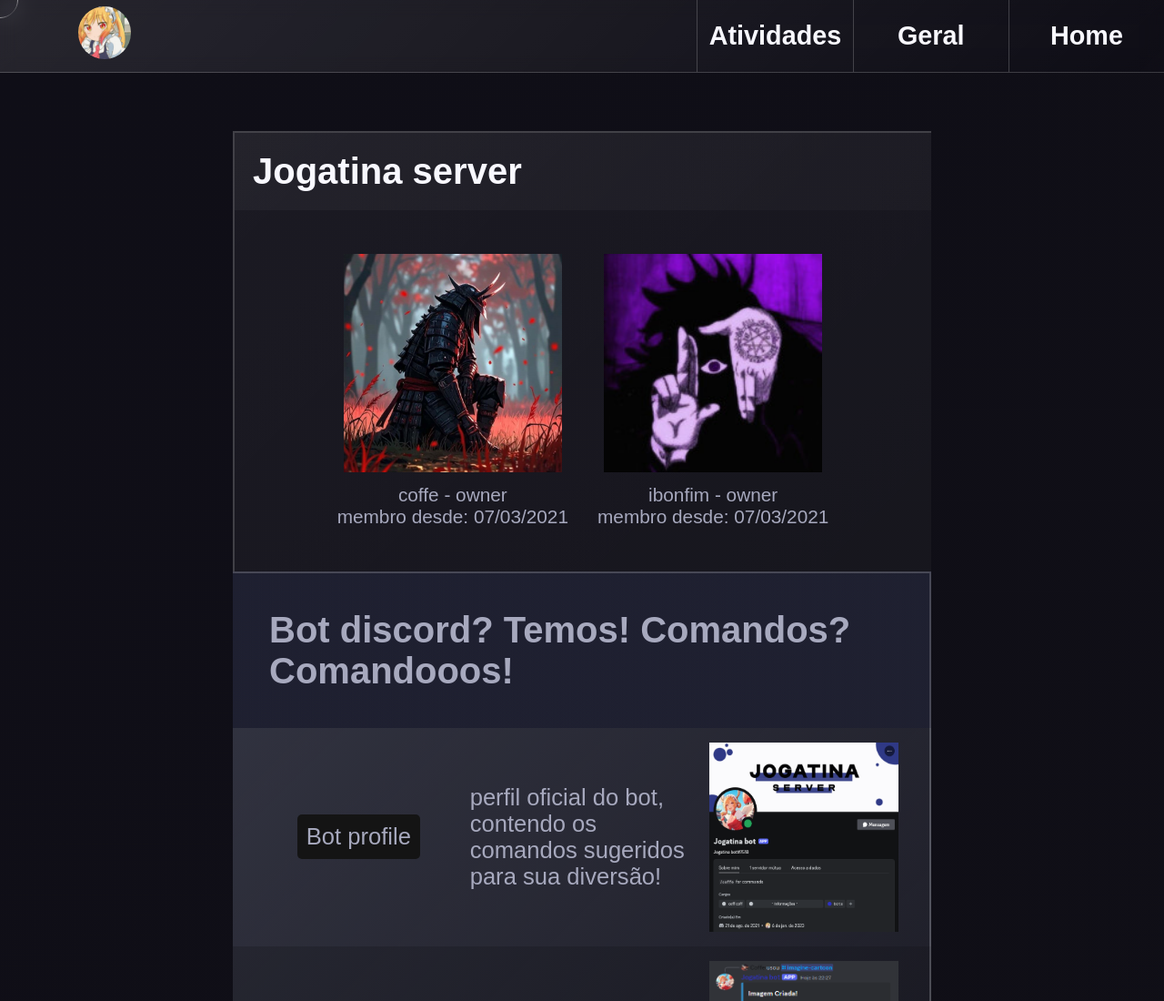
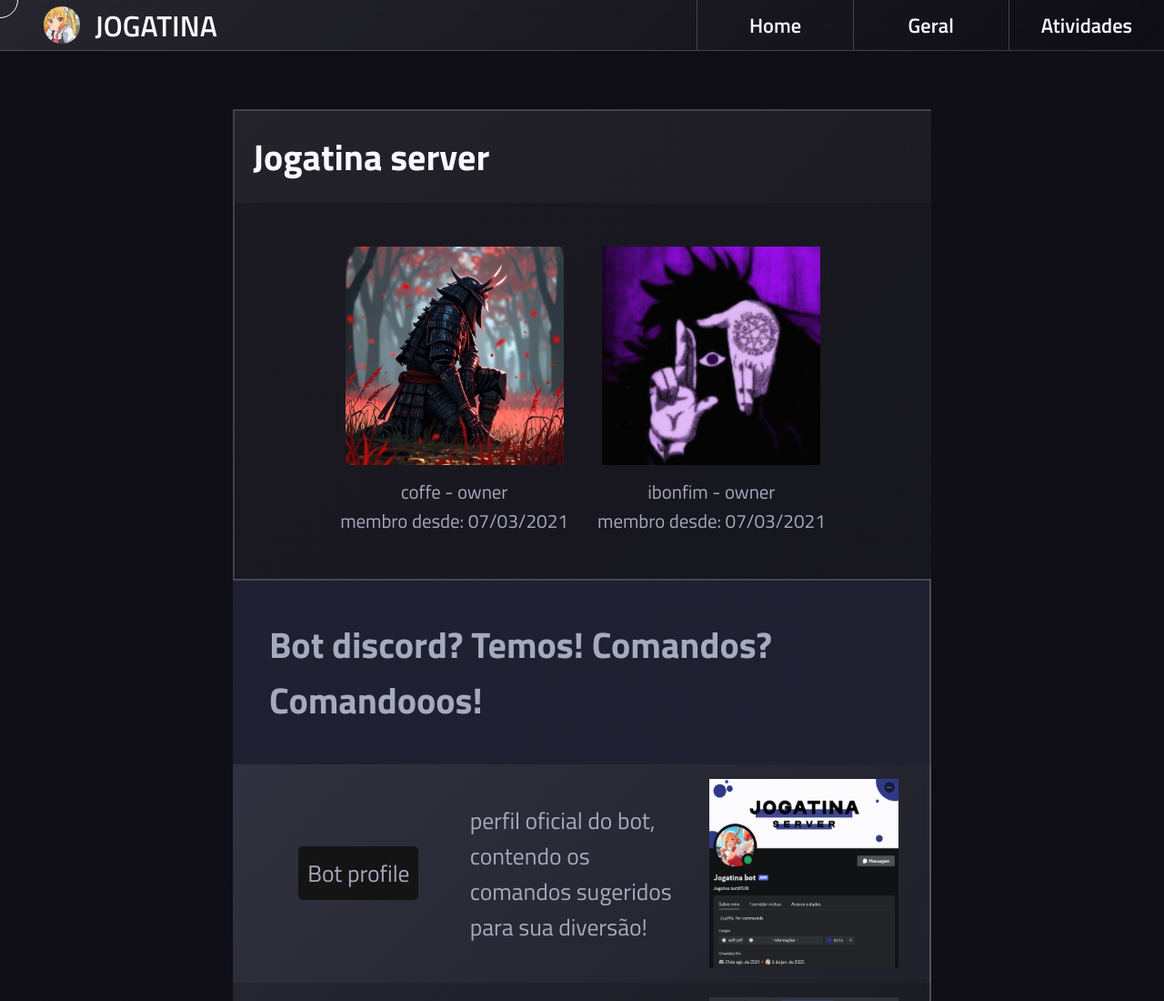
Before and after one commit to CoffezinnS2/jogatina, a plain HTML site: page html/geral.html in a window 1280 px wide. Shown: the top 1100 px of the page at 91% size. Drawn offline with Linux system fonts and the light colour scheme.

Commit message:
atualização nav + teste

```diff
--- a/css/style.css
+++ b/css/style.css
@@ -1,3 +1,5 @@
+@import url('https://fonts.googleapis.com/css2?family=Titillium+Web:ital,wght@0,200;0,300;0,400;0,600;0,700;0,900;1,200;1,300;1,400;1,600;1,700&display=swap');
+
 * {
     padding: 0px;
     margin: 0px;
@@ -6,7 +8,6 @@
 
 /* paleta de cores */
 :root {
-
     --bgWhite: #F2F5F2;
     --mainColor: #F2691A;
     --toAttention: #DFA160;
@@ -29,7 +30,6 @@
     /*rgb(63, 166, 137)*/
     --greenDark: 63, 166, 137;
     /**/
-
 }
 
 /* Personaliza a barra de rolagem */
@@ -54,10 +54,9 @@
 }
 
 body {
-    /* background-color: var(--Chocolate); */
     background: linear-gradient(135deg,
             var(--bgBlack), var(--bgBlack2));
-    font-family: Arial, sans-serif;
+    font-family: 'Titillium Web', sans-serif;
 }
 
 nav {
@@ -67,7 +66,7 @@
     position: sticky;
     top: 0;
     width: 100%;
-    height: 5em;
+    height: 3.5em;
     z-index: 2;
     cursor: default;
     pointer-events: visible;
@@ -80,16 +79,13 @@
     border-bottom: 1px solid rgba(255, 255, 255, 0.18);
 }
 
-nav a {
+nav a,
+.divLogo>div>p {
     text-decoration: none;
     color: var(--font-white);
     font-weight: 600;
+    font-size: 1.4em;
 }
-
-nav a {
-    font-size: 1.8em;
-}
-
 
 nav a:hover {
     filter: brightness(0.85);
@@ -97,6 +93,30 @@
 
 nav>* {
     display: flex;
+}
+
+.divLogo {
+    align-items: center;
+    margin-left: 3em;
+    height: 100%;
+}
+
+.divLogo>div>p {
+    display: flex;
+    margin-left: .5em;
+    font-size: 2.0em;
+    text-transform: uppercase;
+}
+
+.logo {
+    display: flex;
+}
+
+.logo img {
+    width: 1.8em;
+    height: 1.8em;
+    border-radius: 50%;
+    pointer-events: none;
 }
 
 .pages {
@@ -112,16 +132,8 @@
     border-left: 1px rgb(255, 255, 255, .2) solid;
 }
 
-.logo img {
-    margin-left: 3em;
-    width: 2em;
-    border-radius: 50%;
-}
-
 /*===========================================================================*/
-
 /* globais */
-
 h1 {
     font-size: 2.5em;
     color: var(--font-white);
@@ -142,6 +154,7 @@
 .circleCursor {
     --circle-size: 40px;
     position: fixed;
+    z-index: 2;
     width: var(--circle-size);
     height: var(--circle-size);
     border: 1px solid white;
@@ -389,9 +402,7 @@
 
     justify-content: center;
     align-self: center;
-    /* alinha o botão ao meio */
     align-items: center;
-    /* alinha o texto do botão ao meio */
 
     width: 5em;
     height: 2.5em;
@@ -472,8 +483,9 @@
 
 @media (max-width: 1245px) {
     .bloco {
-    width: 10em;
+        width: 10em;
     }
+
     .main {
         padding: 10% 10%;
     }
@@ -484,7 +496,6 @@
     }
 }
 
-/* Estilo entre 769px e 1023px */
 @media (min-width: 769px) and (max-width: 1023px) {
     .pages {
         height: 100%;
@@ -531,6 +542,7 @@
 }
 
 @media (max-width: 610px) {
+
     /* home */
     .mainHome h1 {
         font-size: 2.5em;
--- a/html/geral.html
+++ b/html/geral.html
@@ -10,21 +10,27 @@
 </head>
 
 <body>
+
     <nav>
-        <div>
-            <a class="logo" href="#">
-                <img src="../assets/icons/servericon.gif" alt="Icon Server">
-            </a>
+        <div class="divLogo">
+            <div>
+                <a class="logo" href="#">
+                    <img src="../assets/icons/servericon.gif" alt="Icon Server">
+                </a>
+            </div>
+            <div>
+                <p>jogatina</p>
+            </div>
         </div>
         <div class="pages">
             <div class="bloco">
-                <a href="atividades.html">Atividades</a>
+                <a href="../index.html">Home</a>
             </div>
             <div class="bloco">
                 <a id="geral" href="#">Geral</a>
             </div>
             <div class="bloco">
-                <a href="../index.html">Home</a>
+                <a href="atividades.html">Atividades</a>
             </div>
         </div>
     </nav>
--- a/js/main.js
+++ b/js/main.js
@@ -12,7 +12,6 @@
 })
 
 const circleCursor = document.querySelector('.circleCursor');
-if (circleCursor) {
 const mouse = { x: 0, y: 0 };
 const previousMouse = { x: 0, y: 0 };
 const ball = { x: 0, y: 0 };
@@ -45,7 +44,7 @@
 
     if (mouseVelocity > 20) currentAngle = angle;
 
-        const links = document.querySelectorAll('.link');
+    const links = document.querySelectorAll('a');
 
     links.forEach(link => {
         link.addEventListener('mouseenter', () => {
@@ -62,7 +61,8 @@
     window.requestAnimationFrame(tick);
 }
 tick();
-}
+
+console.log(BOLA)
 
 function angle(e, element) {
     const rect = element.getBoundingClientRect();
```
Also changed, not shown: html/atividades.html (+12 -7 lines), index.html (+1 -1 lines). Lines whose indentation alone changed are shown as unchanged.
